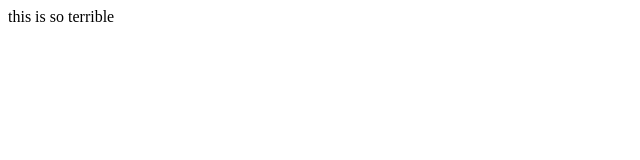
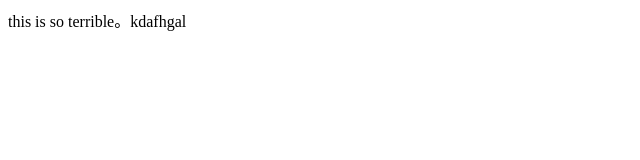
Before and after one commit to zyx20150721/xz, a plain HTML site: page index.html in a window 1280 px wide. Shown: the whole page, without its empty margins (0-640 px from the left). Drawn offline with Linux system fonts and the light colour scheme.

Commit message:
add a new words

```diff
--- a/index.html
+++ b/index.html
@@ -5,6 +5,6 @@
 	<title>Document</title>
 </head>
 <body>
-	this is so terrible
+	this is so terrible。kdafhgal
 </body>
 </html>
```
